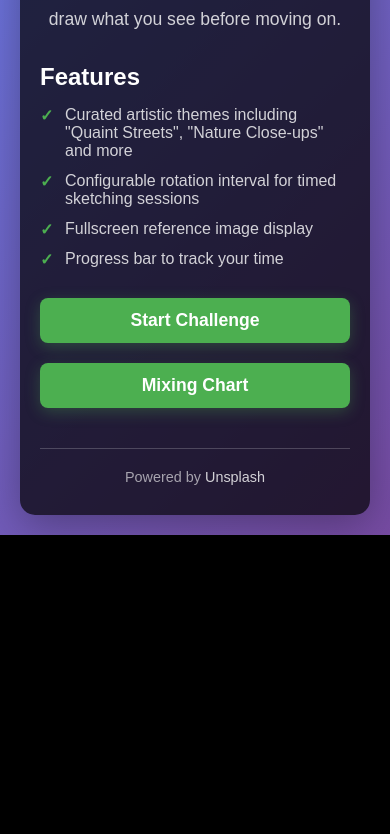
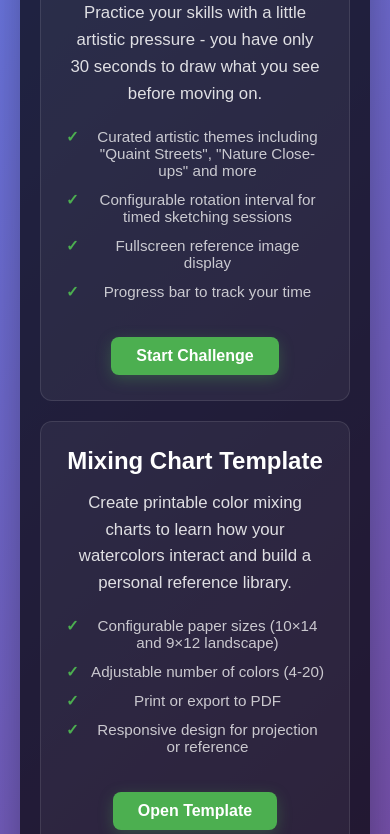
Before and after one commit to tonyjw/artist-sketch-challenge, a website: page index.html in a window 390 px wide. Shown: the part 336-1170 px from the top of the page. Before the commit the page ends 871 px from the top, so only its background shows below. Drawn offline with Linux system fonts and the light colour scheme.

Commit message:
Reorganizes landing page as toolkit with separate tool cards
- Changes page title and heading to "Watercolor Tools"
- Creates distinct card layout for each tool
- Separates Artist Sketch Challenge and Mixing Chart Template into individual cards
- Each card includes its own description, features, and action button
- Adds hover effects and visual separation between tools
- Updates mobile responsive layout for better card stacking

```diff
--- a/index.html
+++ b/index.html
@@ -3,34 +3,46 @@
 <head>
     <meta charset="UTF-8">
     <meta name="viewport" content="width=device-width, initial-scale=1.0">
-    <title>Artist Sketch Challenge</title>
+    <title>Watercolor Tools</title>
     <link rel="icon" type="image/svg+xml" href="/public/favicon.svg">
     <link rel="stylesheet" href="styles.css">
 </head>
 <body>
     <div class="landing-page">
         <div class="landing-content">
-            <h1>Artist Sketch Challenge</h1>
-            <p class="tagline">Do you want to get better at urban sketching? Need some inspiration for painting or drawing?</p>
+            <h1>Watercolor Tools</h1>
+            <p class="tagline">Tools to help you practice and improve your watercolor painting skills</p>
 
-            <p class="description">
-                Use the Artist Sketch Challenge to practice your skills with a little artistic pressure -
-                you have only 30 seconds to draw what you see before moving on.
+            <div class="tools-grid">
+                <div class="tool-card">
+                    <h2>Artist Sketch Challenge</h2>
+                    <p class="tool-description">
+                        Practice your skills with a little artistic pressure - you have only 30 seconds
+                        to draw what you see before moving on.
                     </p>
-
-            <div class="features">
-                <h2>Features</h2>
-                <ul>
+                    <ul class="tool-features">
                         <li>Curated artistic themes including "Quaint Streets", "Nature Close-ups" and more</li>
                         <li>Configurable rotation interval for timed sketching sessions</li>
                         <li>Fullscreen reference image display</li>
                         <li>Progress bar to track your time</li>
                     </ul>
+                    <a href="gallery.html" class="tool-button">Start Challenge</a>
                 </div>
 
-            <div class="tools-container">
-                <a href="gallery.html" class="tool-button">Start Challenge</a>
-                <a href="watercolor-mixing-chart.html" class="tool-button">Mixing Chart</a>
+                <div class="tool-card">
+                    <h2>Mixing Chart Template</h2>
+                    <p class="tool-description">
+                        Create printable color mixing charts to learn how your watercolors interact
+                        and build a personal reference library.
+                    </p>
+                    <ul class="tool-features">
+                        <li>Configurable paper sizes (10×14 and 9×12 landscape)</li>
+                        <li>Adjustable number of colors (4-20)</li>
+                        <li>Print or export to PDF</li>
+                        <li>Responsive design for projection or reference</li>
+                    </ul>
+                    <a href="watercolor-mixing-chart.html" class="tool-button">Open Template</a>
+                </div>
             </div>
 
             <div class="footer">
--- a/styles.css
+++ b/styles.css
@@ -367,31 +367,61 @@ body {
     line-height: 1.6;
 }
 
-.landing-content .features {
-    text-align: left;
-    margin: 30px auto;
-    max-width: 500px;
+.tools-grid {
+    display: grid;
+    grid-template-columns: repeat(auto-fit, minmax(300px, 1fr));
+    gap: 30px;
+    margin-top: 40px;
+    max-width: 1000px;
+    margin-left: auto;
+    margin-right: auto;
 }
 
-.landing-content .features h2 {
-    font-size: 1.5em;
+.tool-card {
+    background-color: rgba(255, 255, 255, 0.05);
+    border: 1px solid rgba(255, 255, 255, 0.1);
+    border-radius: 12px;
+    padding: 30px;
+    display: flex;
+    flex-direction: column;
+    transition: all 0.3s ease;
+}
+
+.tool-card:hover {
+    background-color: rgba(255, 255, 255, 0.08);
+    border-color: rgba(255, 255, 255, 0.2);
+    transform: translateY(-4px);
+}
+
+.tool-card h2 {
+    font-size: 1.8em;
     margin-bottom: 15px;
     color: #fff;
 }
 
-.landing-content .features ul {
+.tool-card .tool-description {
+    font-size: 1.05em;
+    margin-bottom: 20px;
+    color: rgba(255, 255, 255, 0.85);
+    line-height: 1.6;
+}
+
+.tool-card .tool-features {
     list-style: none;
     padding: 0;
+    margin-bottom: 25px;
+    flex-grow: 1;
 }
 
-.landing-content .features li {
+.tool-card .tool-features li {
     margin-bottom: 12px;
-    color: rgba(255, 255, 255, 0.8);
+    color: rgba(255, 255, 255, 0.75);
     padding-left: 25px;
     position: relative;
+    font-size: 0.95em;
 }
 
-.landing-content .features li:before {
+.tool-card .tool-features li:before {
     content: "✓";
     position: absolute;
     left: 0;
@@ -399,29 +429,19 @@ body {
     font-weight: bold;
 }
 
-.tools-container {
-    display: flex;
-    gap: 20px;
-    justify-content: center;
-    flex-wrap: wrap;
-    margin-top: 30px;
-}
-
 .tool-button {
     display: inline-block;
-    padding: 15px 40px;
+    padding: 12px 30px;
     background-color: #4CAF50;
     color: white;
     text-decoration: none;
-    font-size: 1.3em;
+    font-size: 1.1em;
     font-weight: bold;
     border-radius: 8px;
     transition: all 0.3s ease;
     box-shadow: 0 4px 15px rgba(76, 175, 80, 0.3);
-    flex: 1;
-    min-width: 200px;
-    max-width: 250px;
     text-align: center;
+    align-self: center;
 }
 
 .tool-button:hover {
@@ -457,9 +477,21 @@ body {
         padding: 30px 20px;
     }
 
+    .tools-grid {
+        grid-template-columns: 1fr;
+        gap: 20px;
+    }
+
+    .tool-card {
+        padding: 25px;
+    }
+
+    .tool-card h2 {
+        font-size: 1.5em;
+    }
+
     .tool-button {
-        font-size: 1.1em;
-        padding: 12px 30px;
-        max-width: 100%;
+        font-size: 1em;
+        padding: 10px 25px;
     }
 }
```
Lines whose indentation alone changed are shown as unchanged.
